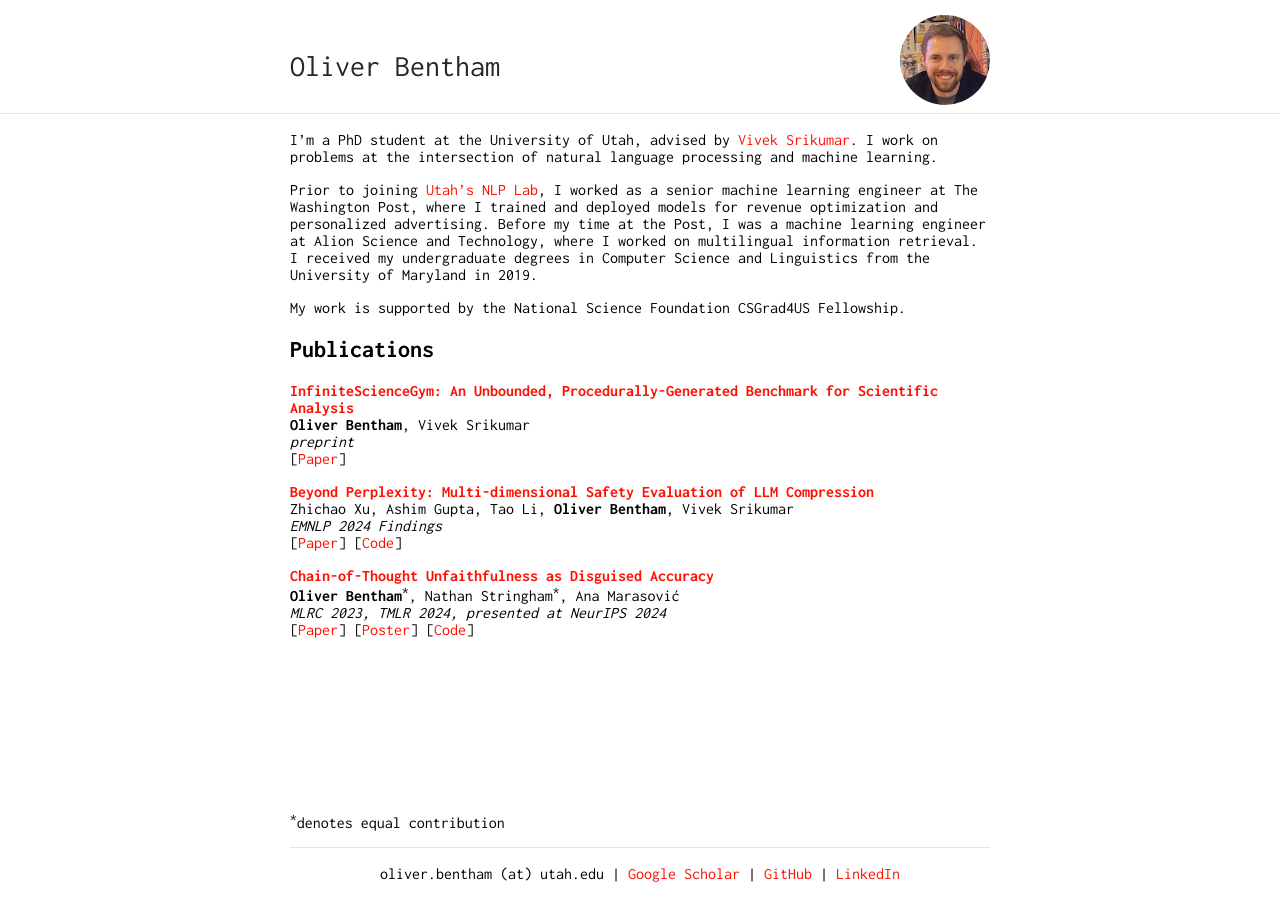
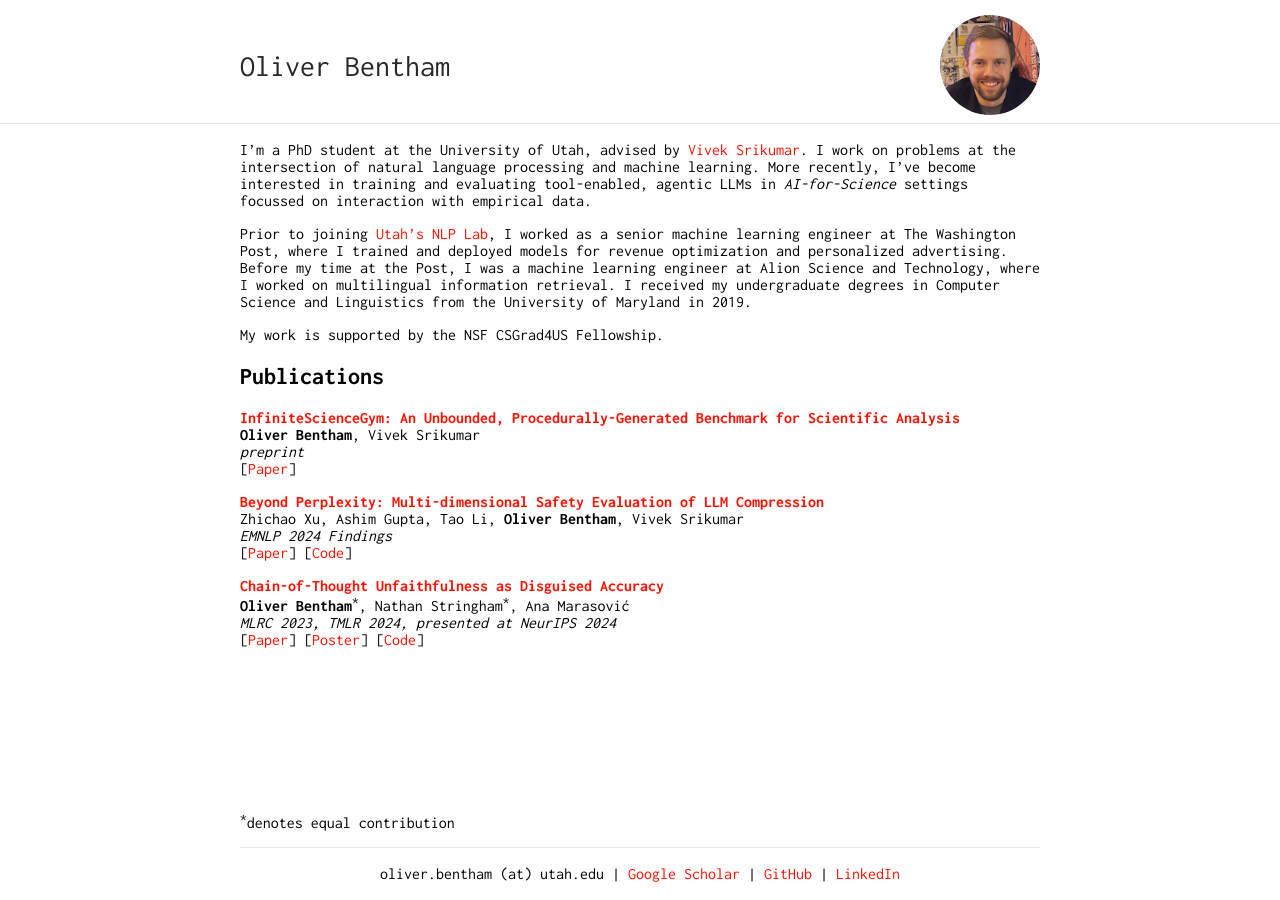
Before and after one commit to obentham/oliverbentham, a Jekyll site: the page built from index.md, in a window 1280 px wide. Built offline with Jekyll 4.4.1, drawn with Linux system fonts in a browser that asks for light colours.

Commit message:
Add line about research interests, increase `max-width` to 800px

```diff
--- a/_sass/vars.scss
+++ b/_sass/vars.scss
@@ -3,12 +3,12 @@
  */
 
 $accent: #FF0F00;
-$image-size: 90px;
+$image-size: 100px;
 
 /*
  * Build Variables, don't touch
  */
 
-$max-width: 700px;
+$max-width: 800px;
 $med-width: 600px;
 $small-width: 480px;
--- a/index.md
+++ b/index.md
@@ -2,11 +2,11 @@
 layout: default
 ---
 
-I'm a PhD student at the University of Utah, advised by [Vivek Srikumar](https://svivek.com/). I work on problems at the intersection of natural language processing and machine learning.
+I'm a PhD student at the University of Utah, advised by [Vivek Srikumar](https://svivek.com/). I work on problems at the intersection of natural language processing and machine learning. More recently, I've become interested in training and evaluating tool-enabled, agentic LLMs in *AI-for-Science* settings focussed on interaction with empirical data.
 
 Prior to joining [Utah's NLP Lab](https://nlp.cs.utah.edu/), I worked as a senior machine learning engineer at The Washington Post, where I trained and deployed models for revenue optimization and personalized advertising. Before my time at the Post, I was a machine learning engineer at Alion Science and Technology, where I worked on multilingual information retrieval. I received my undergraduate degrees in Computer Science and Linguistics from the University of Maryland in 2019.
 
-My work is supported by the National Science Foundation CSGrad4US Fellowship.
+My work is supported by the NSF CSGrad4US Fellowship.
 
 
 ## Publications
```
